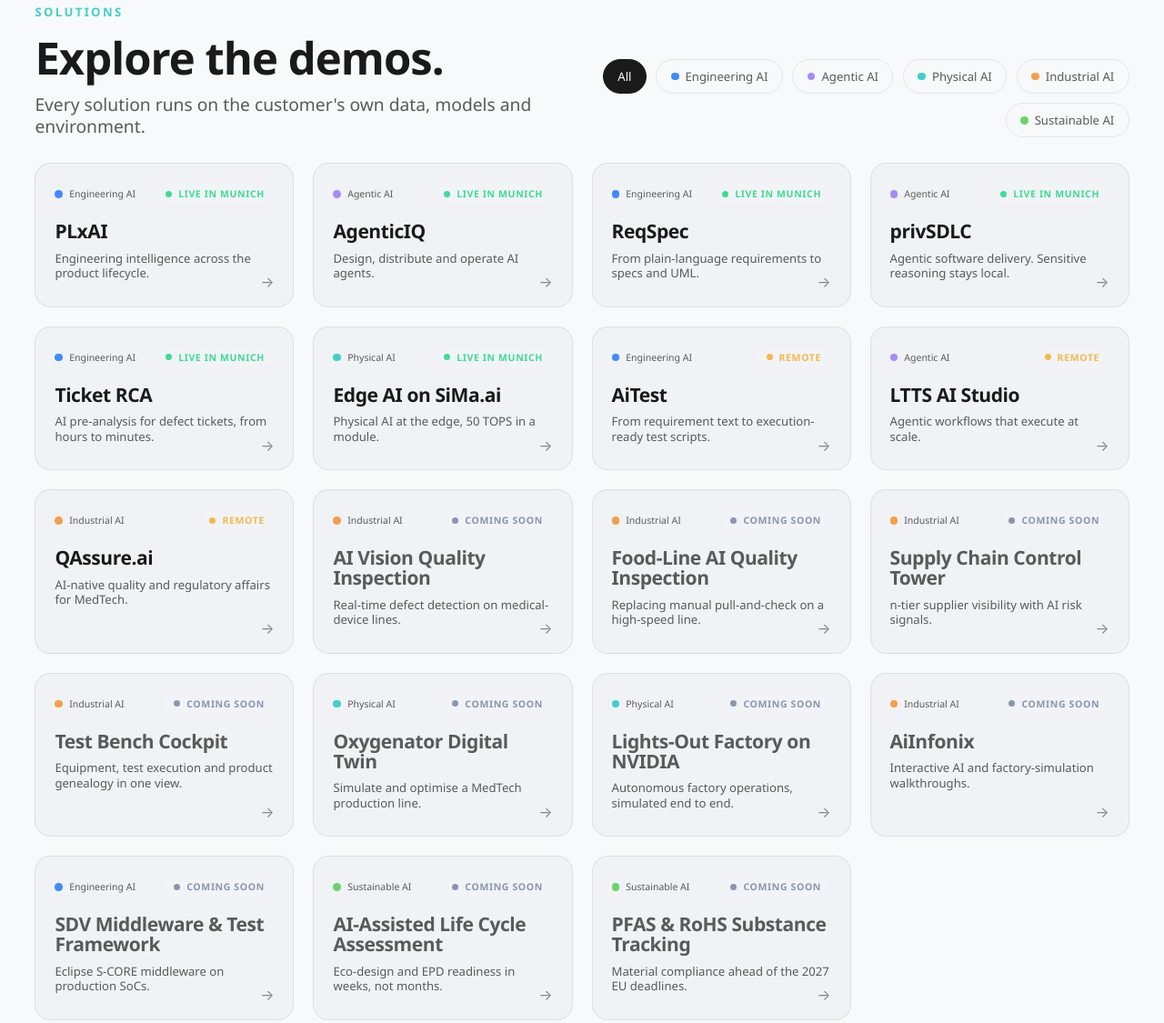
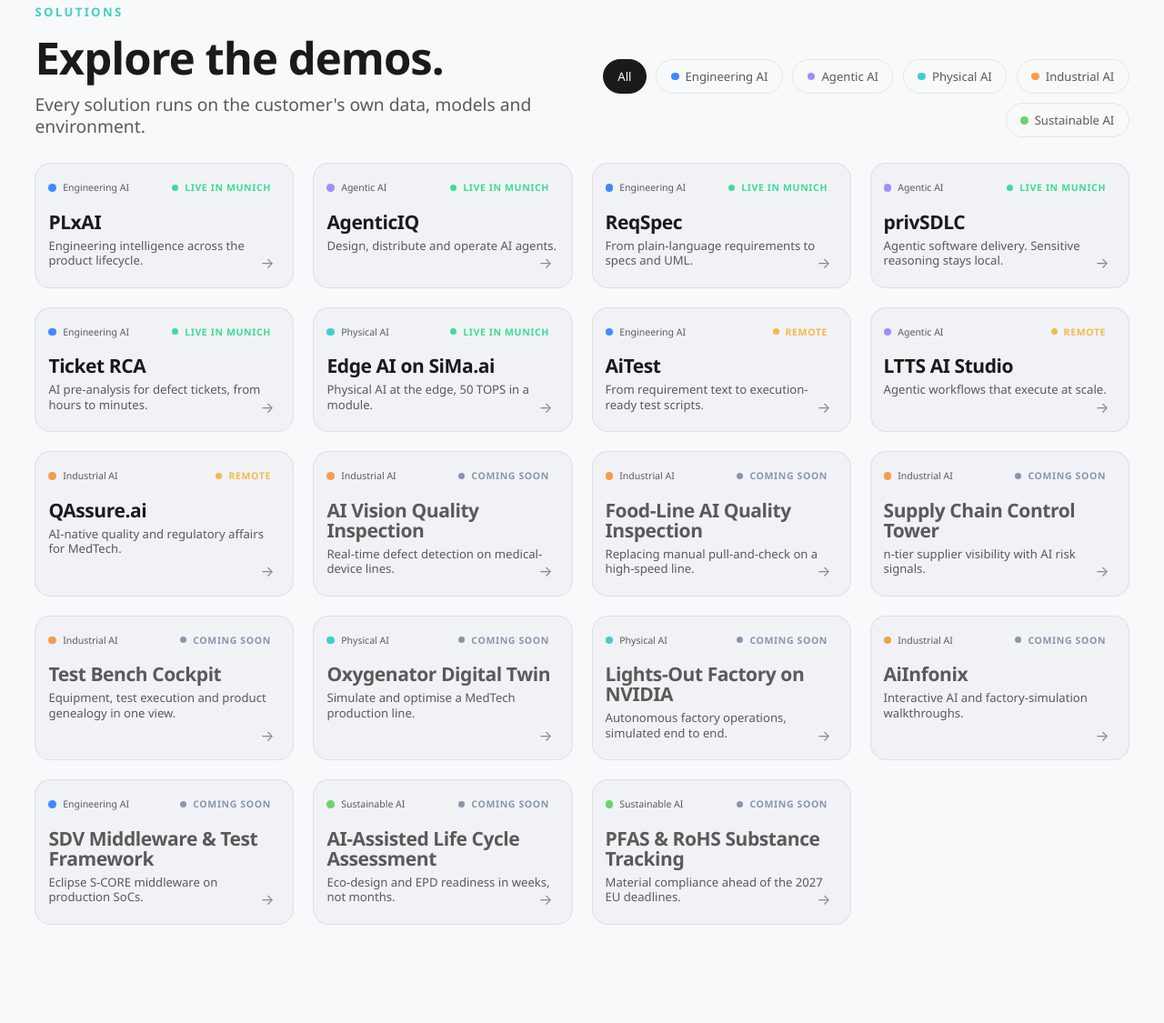
Before and after one commit to amodmulay-ltts/ei-center, a website with bundled scripts: page index.html in a window 1280 px wide. Shown: the part 3497-4622 px from the top of the page at 91% size. Built offline with nearby package versions, Linux system fonts and the light colour scheme.

Commit message:
Fix gallery card overflow: reduce minmax from 280px to 240px and compact spacing
- Changed grid-template-columns: minmax(280px) → minmax(240px) for better fit
- Reduced gap from sp-4 to sp-3
- Reduced demo-card padding from sp-5/sp-6 to sp-4/sp-5
- Reduced gap between card elements from sp-3 to sp-2

Ensures all cards fit on screen without horizontal scrolling on 1600x1200 and wider.

```diff
--- a/css/components.css
+++ b/css/components.css
@@ -130,8 +130,8 @@ body::before {
   position: relative;
   display: flex;
   flex-direction: column;
-  gap: var(--sp-3);
-  padding: var(--sp-5) var(--sp-5) var(--sp-6);
+  gap: var(--sp-2);
+  padding: var(--sp-4) var(--sp-4) var(--sp-5);
   background: var(--c-surface);
   border: 1px solid var(--c-line);
   border-radius: var(--radius-lg);
--- a/css/landing.css
+++ b/css/landing.css
@@ -154,8 +154,8 @@ html { scroll-snap-type: y proximity; scroll-behavior: smooth; }
 .gallery__head .filters { justify-content: flex-end; max-width: 50rem; }
 .gallery__grid {
   display: grid;
-  grid-template-columns: repeat(auto-fit, minmax(280px, 1fr));
-  gap: var(--sp-4);
+  grid-template-columns: repeat(auto-fit, minmax(240px, 1fr));
+  gap: var(--sp-3);
 }
 .gallery__grid .demo-card[hidden] { display: none; }
 
```
